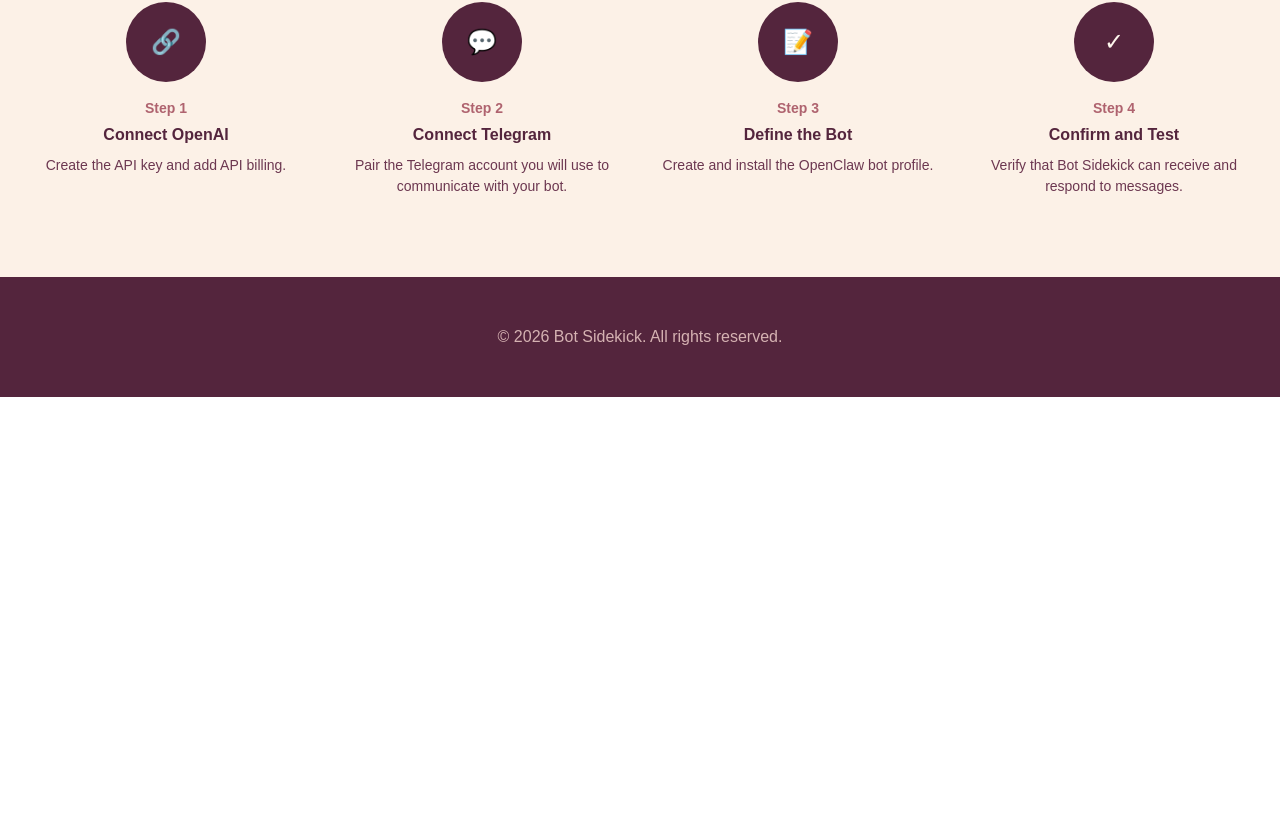
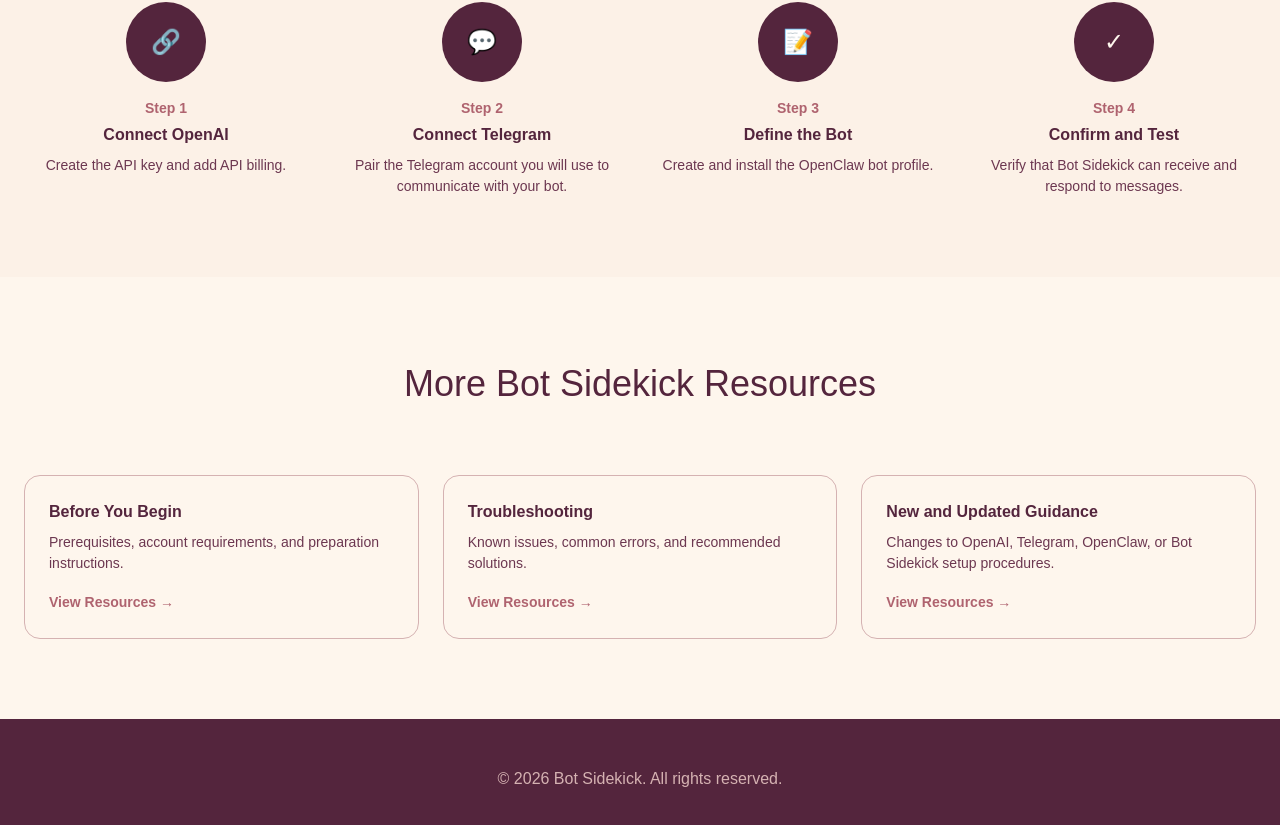
Before and after one commit to ButterflyBabs/bot-sidekick, a Next.js app: page / in a window 1280 px wide. Shown: the part 2503-3328 px from the top of the page. Before the commit the page ends 2900 px from the top, so only its background shows below. Built offline with nearby package versions, Linux system fonts and the light colour scheme.

Commit message:
Add Resources section

```diff
--- a/app/page.tsx
+++ b/app/page.tsx
@@ -188,6 +188,31 @@
         </div>
       </section>
 
+      <section style={{ padding: '80px 24px' }}>
+        <div style={{ maxWidth: '1280px', margin: '0 auto' }}>
+          <div style={{ textAlign: 'center', marginBottom: '64px' }}>
+            <h2 style={{ color: '#54253D', fontSize: '36px', fontWeight: 300, marginBottom: '16px' }}>More Bot Sidekick Resources</h2>
+          </div>
+          <div style={{ display: 'grid', gridTemplateColumns: 'repeat(3, 1fr)', gap: '24px' }}>
+            <div style={{ backgroundColor: '#FEF6ED', border: '1px solid #D5B2B2', borderRadius: '16px', padding: '24px' }}>
+              <h3 style={{ color: '#54253D', fontSize: '16px', fontWeight: 600, marginBottom: '8px' }}>Before You Begin</h3>
+              <p style={{ color: '#6C3750', fontSize: '14px', marginBottom: '16px' }}>Prerequisites, account requirements, and preparation instructions.</p>
+              <a href='#' style={{ color: '#AF636F', fontSize: '14px', fontWeight: 600, textDecoration: 'none' }}>View Resources →</a>
+            </div>
+            <div style={{ backgroundColor: '#FEF6ED', border: '1px solid #D5B2B2', borderRadius: '16px', padding: '24px' }}>
+              <h3 style={{ color: '#54253D', fontSize: '16px', fontWeight: 600, marginBottom: '8px' }}>Troubleshooting</h3>
+              <p style={{ color: '#6C3750', fontSize: '14px', marginBottom: '16px' }}>Known issues, common errors, and recommended solutions.</p>
+              <a href='#' style={{ color: '#AF636F', fontSize: '14px', fontWeight: 600, textDecoration: 'none' }}>View Resources →</a>
+            </div>
+            <div style={{ backgroundColor: '#FEF6ED', border: '1px solid #D5B2B2', borderRadius: '16px', padding: '24px' }}>
+              <h3 style={{ color: '#54253D', fontSize: '16px', fontWeight: 600, marginBottom: '8px' }}>New and Updated Guidance</h3>
+              <p style={{ color: '#6C3750', fontSize: '14px', marginBottom: '16px' }}>Changes to OpenAI, Telegram, OpenClaw, or Bot Sidekick setup procedures.</p>
+              <a href='#' style={{ color: '#AF636F', fontSize: '14px', fontWeight: 600, textDecoration: 'none' }}>View Resources →</a>
+            </div>
+          </div>
+        </div>
+      </section>
+
       <footer style={{ padding: '48px 24px', backgroundColor: '#54253D' }}>
         <div style={{ maxWidth: '1280px', margin: '0 auto', textAlign: 'center' }}>
           <p style={{ color: '#D5B2B2' }}>© 2026 Bot Sidekick. All rights reserved.</p>
```
